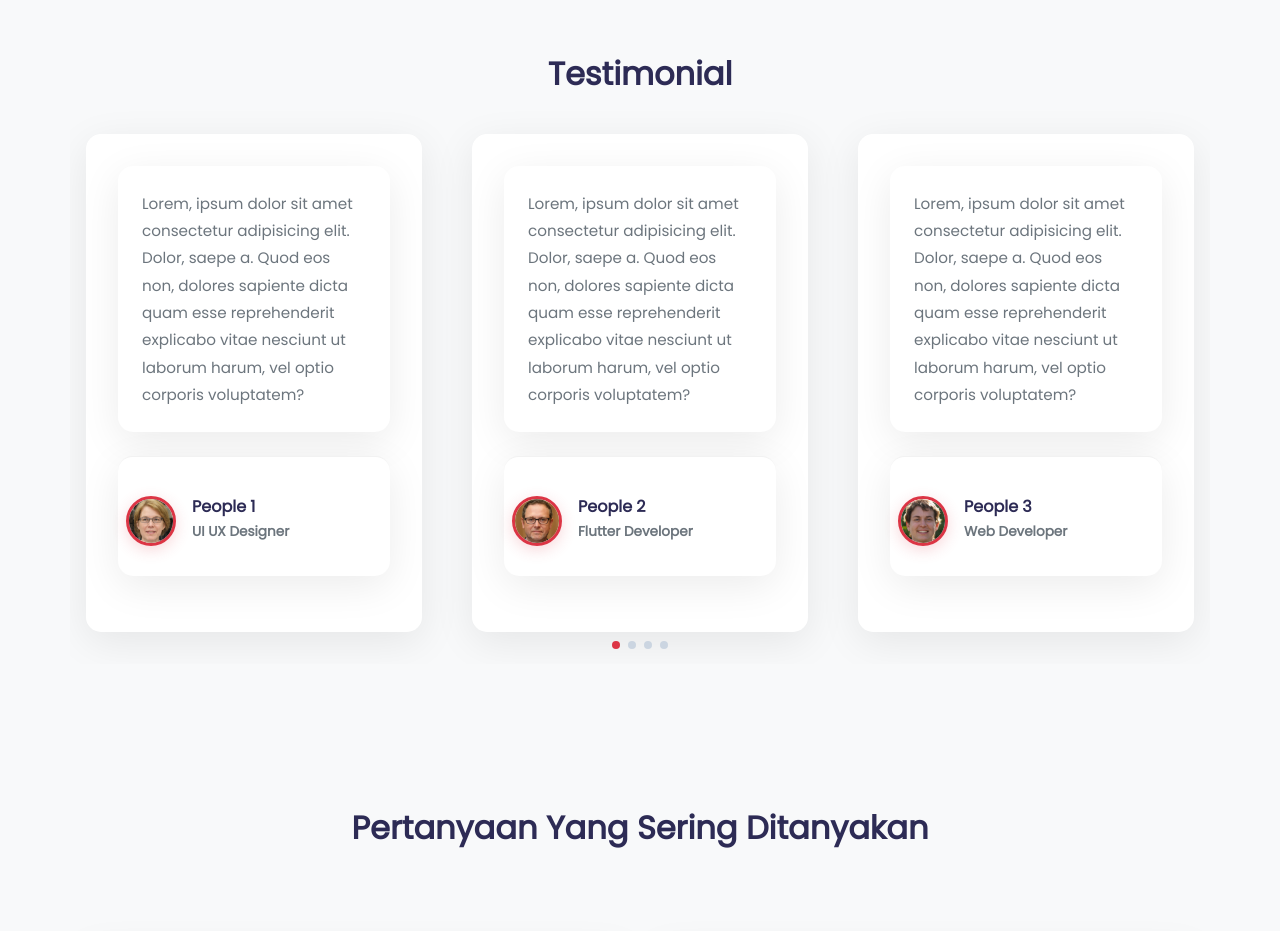
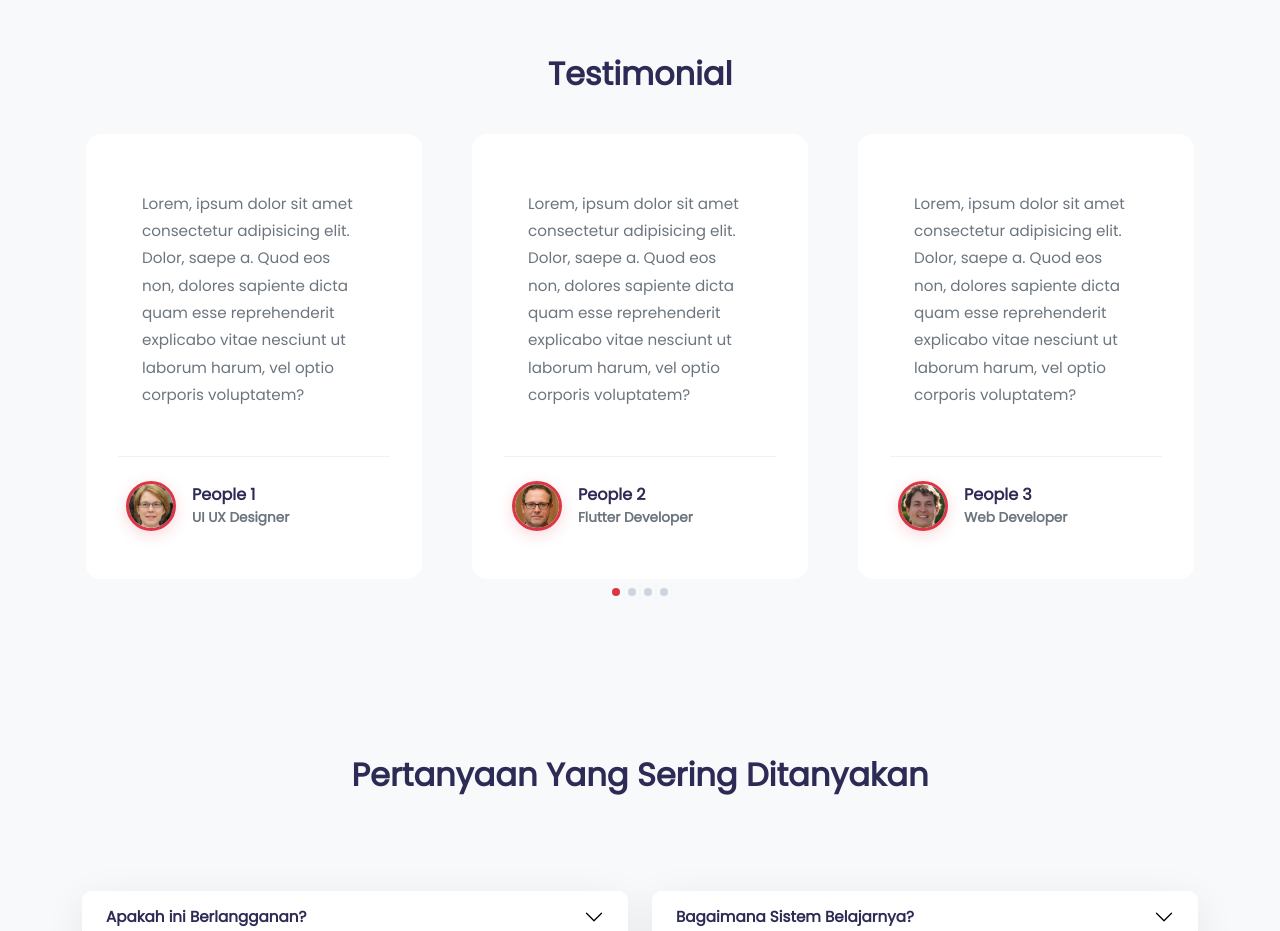
Before and after one commit to Silaenn/React-website-course, a React (Vite) app: page / in a window 1280 px wide. Shown: the part 2820-3751 px from the top of the page. Built offline with nearby package versions, Linux system fonts and the light colour scheme.

Commit message:
remove box-shadow from swiper card and people card
- Remove box-shadow property from testimonial cards and swiper slides in main.css
- Remove shadow-sm class from SwiperSlide and people div in Home.jsx
- Adjust styling for better consistency across testimonial section

```diff
--- a/src/main.css
+++ b/src/main.css
@@ -391,14 +391,12 @@ body {
   border-radius: 15px;
   padding: 2rem;
   height: auto;
-  box-shadow: var(--shadow-card);
   transition: var(--transition);
   border: none;
 }
 
 .testimonial .swiper-slide:hover {
   transform: translateY(-10px);
-  box-shadow: var(--shadow-hover);
 }
 
 .testimonial .desc {
@@ -410,14 +408,12 @@ body {
   background: white;
   padding: 1.5rem;
   border-radius: 15px;
-  box-shadow: var(--shadow-card);
   transition: var(--transition);
   animation: fadeInUp 0.6s ease-out;
 }
 
 .testimonial .desc:hover {
   transform: translateY(-5px);
-  box-shadow: var(--shadow-hover);
 }
 
 .testimonial .people {
--- a/src/pages/Home.jsx
+++ b/src/pages/Home.jsx
@@ -171,9 +171,9 @@ const Home = () => {
             >
               {dataSwiper.map((swiper) => {
                 return (
-                  <SwiperSlide key={swiper.id} className="shadow-sm">
+                  <SwiperSlide key={swiper.id}>
                     <p className="desc">{swiper.desc}</p>
-                    <div className="people desc shadow-sm pb-3 ps-2">
+                    <div className="people pb-3 ps-2">
                       <img src={swiper.image} alt="" />
                       <div>
                         <h5 className="mb-1">{swiper.name}</h5>
```
